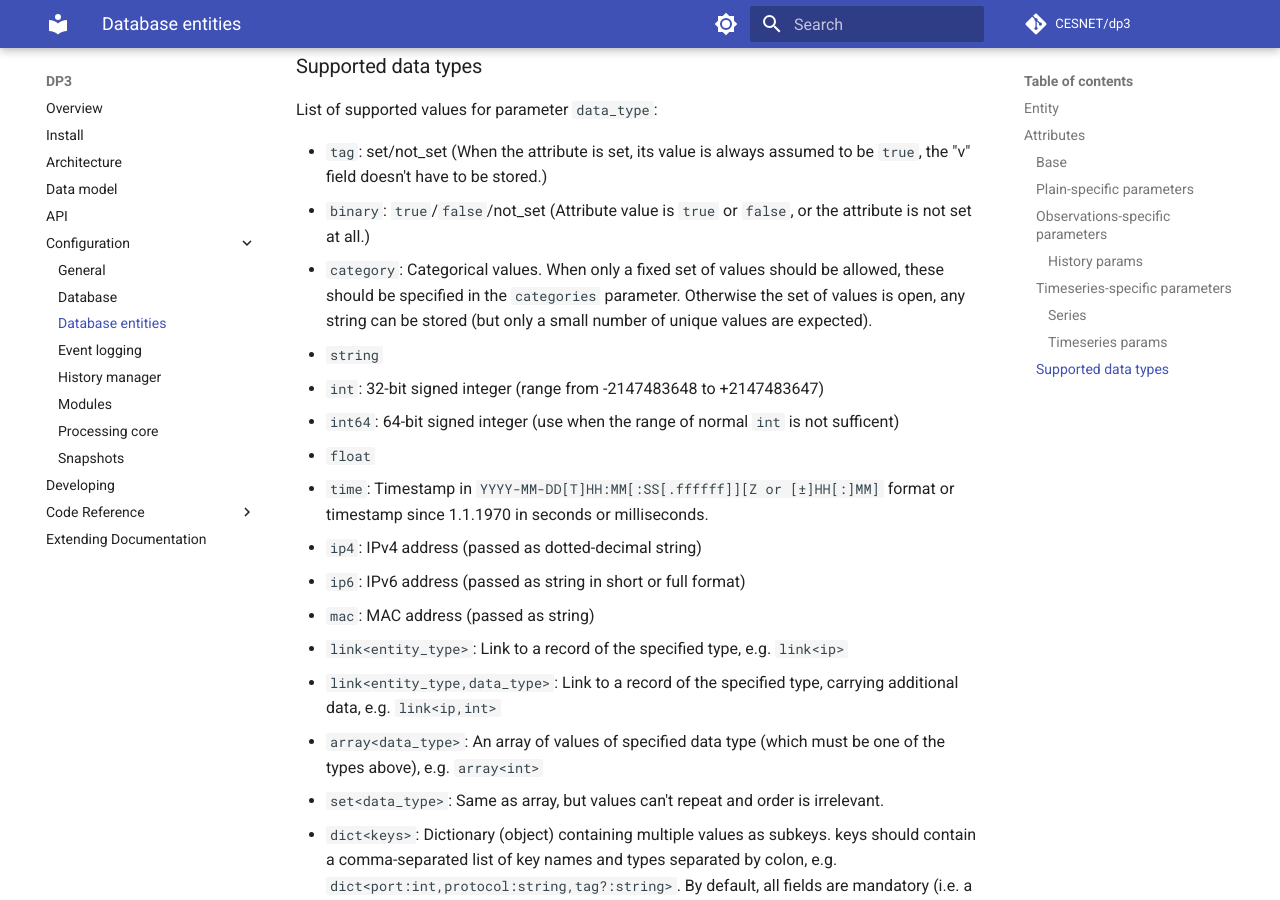
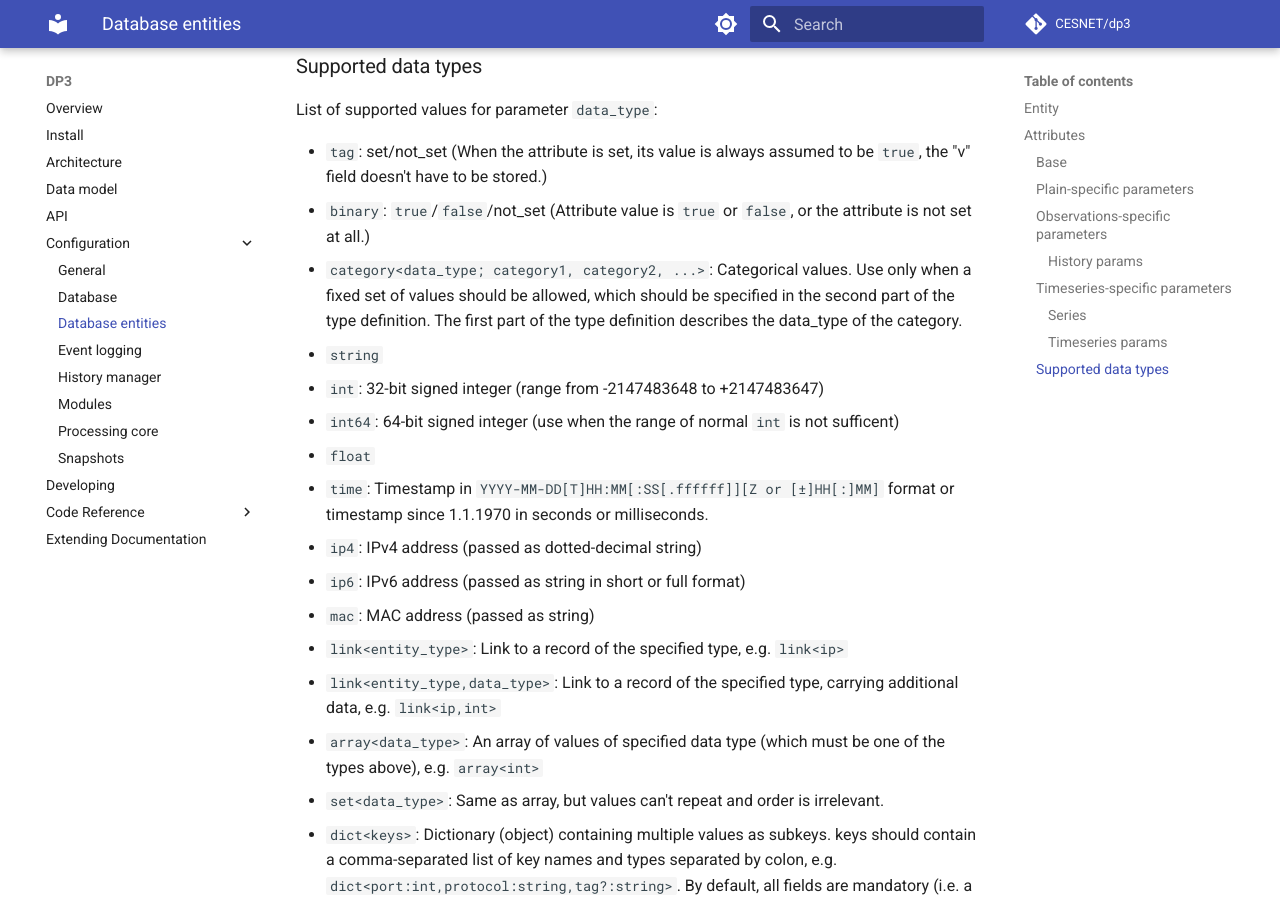
Before and after one commit to CESNET/dp3, an MkDocs documentation site: the page built from docs/configuration/db_entities.md, in a window 1280 px wide and 900 px high, scrolled down 5773 px. Built offline with MkDocs 1.6.1 and Material for MkDocs 9.7.7, drawn with Linux system fonts in a browser that asks for light colours; comment, search, counter and statistics services are not loaded.

Commit message:
Docs: Data Model - Categories.

```diff
--- a/docs/configuration/db_entities.md
+++ b/docs/configuration/db_entities.md
@@ -185,7 +185,7 @@ List of supported values for parameter `data_type`:
 
 - `tag`: set/not_set (When the attribute is set, its value is always assumed to be `true`, the "v" field doesn't have to be stored.)
 - `binary`: `true`/`false`/not_set (Attribute value is `true` or `false`, or the attribute is not set at all.)
-- `category`: Categorical values. When only a fixed set of values should be allowed, these should be specified in the `categories` parameter. Otherwise the set of values is open, any string can be stored (but only a small number of unique values are expected).
+- `category<data_type; category1, category2, ...>`: Categorical values. Use only when a fixed set of values should be allowed, which should be specified in the second part of the type definition. The first part of the type definition describes the data_type of the category.
 - `string`
 - `int`: 32-bit signed integer (range from -2147483648 to +2147483647)
 - `int64`: 64-bit signed integer (use when the range of normal `int` is not sufficent)
```
